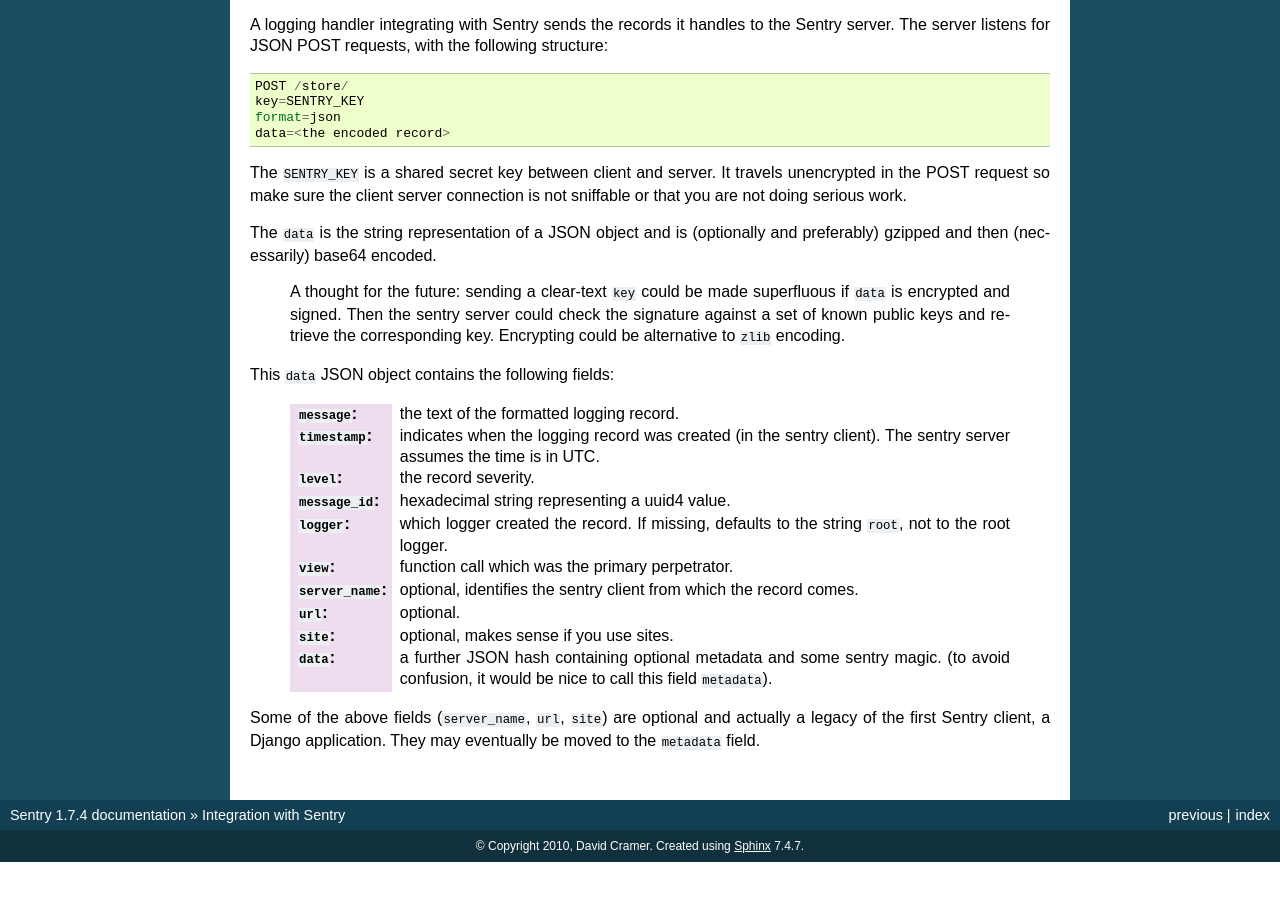
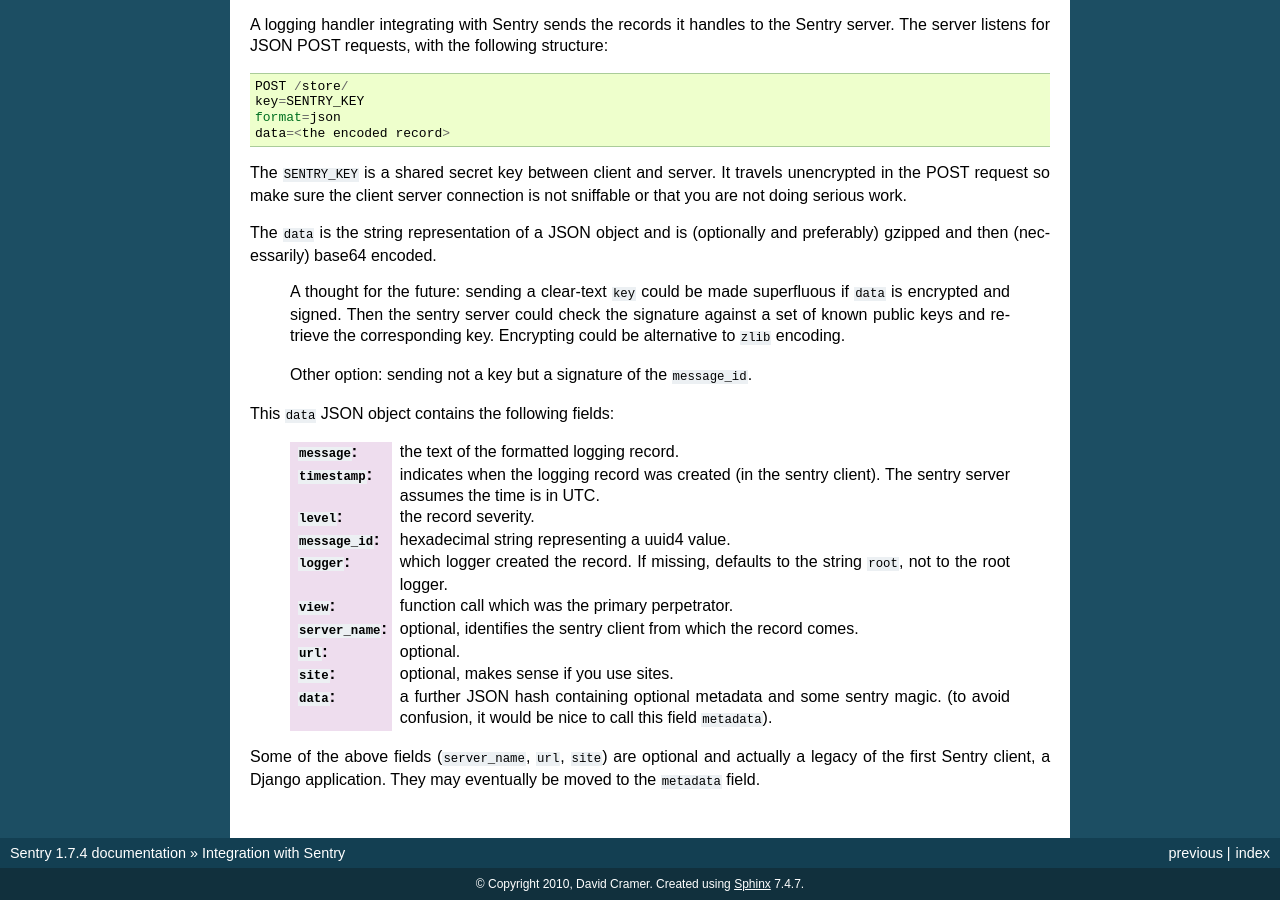
Before and after one commit to JohnFredok/apm-agent-python, a Sphinx documentation site: the page built from docs/technical.rst, in a window 1280 px wide and 900 px high, scrolled down 1233 px. Built offline with Sphinx 7.4.7, drawn with Linux system fonts in a browser that asks for light colours; before the commit the page ends 2095 px from its top, so only the background shows below that.

Commit message:
technical docs, adding a thought and solving conflicts.

```diff
--- a/docs/technical.rst
+++ b/docs/technical.rst
@@ -89,6 +89,8 @@
     and retrieve the corresponding key.  Encrypting could be alternative
     to ``zlib`` encoding.
 
+    Other option: sending not a key but a signature of the ``message_id``.
+
 This ``data`` JSON object contains the following fields:
 
     :``message``: the text of the formatted logging record.
```
